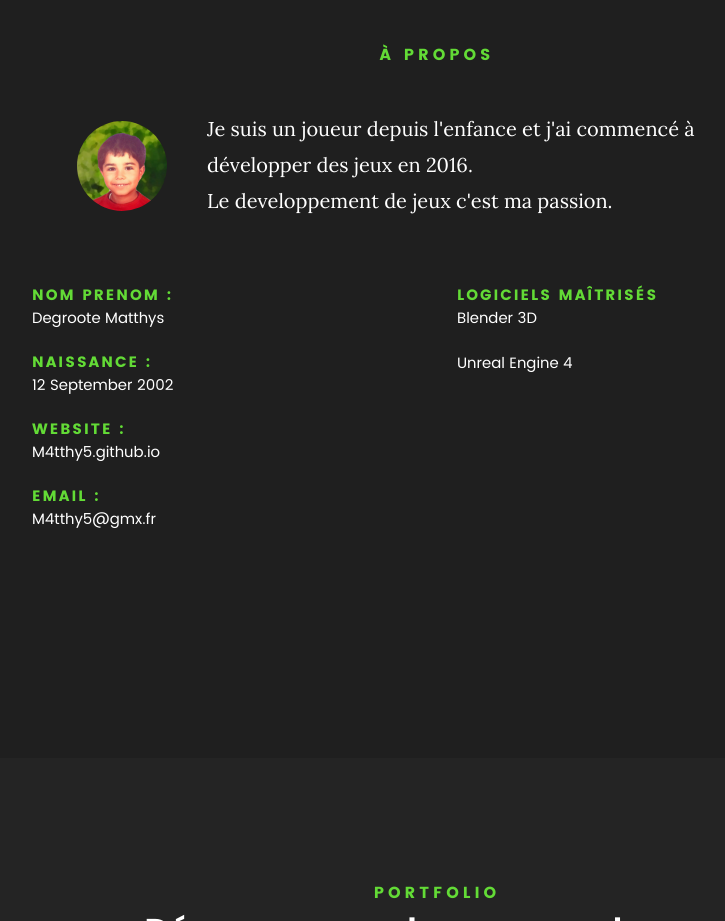
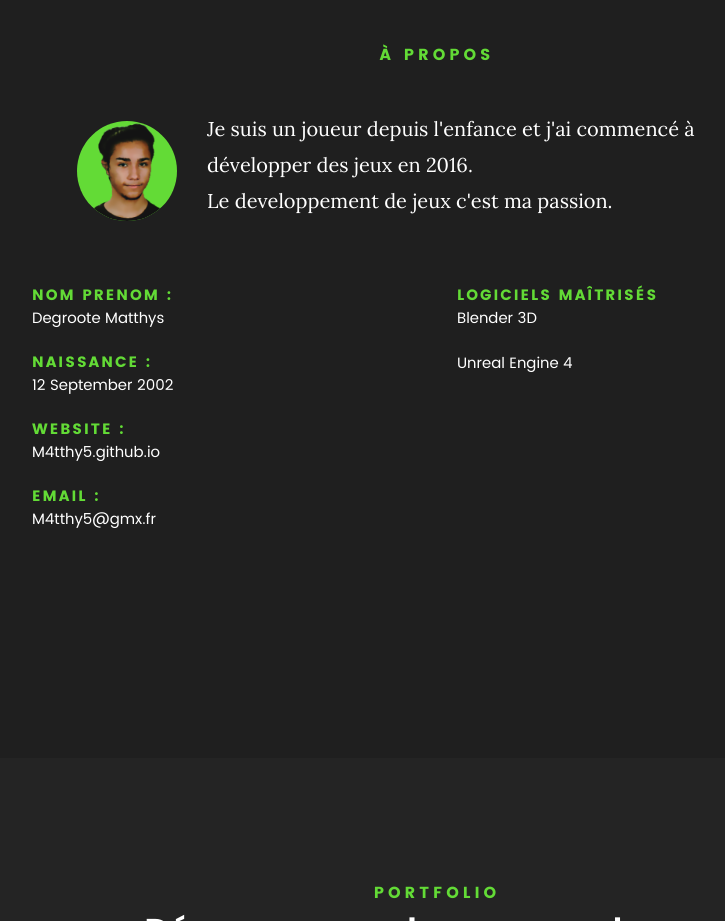
Before and after one commit to M4tthy5/M4tthy5.github.io, a plain HTML site: page index.html in a window 1280 px wide. Shown: the part 880-1801 px from the top of the page, without its empty margins (203-928 px from the left). Drawn offline with Linux system fonts and the light colour scheme.

Commit message:
pp change

```diff
--- a/css/main.css
+++ b/css/main.css
@@ -1670,9 +1670,10 @@ header .logo a {
 }
 
 .intro-info img {
-	height: 9rem;
-	width: 9rem;
+	height: 10rem;
+	width: 10rem;
 	border-radius: 50%;
+	background:var(--ColorText);
 	margin: .9rem 0 0 0;
 	float: left;
 }
--- a/index.html
+++ b/index.html
@@ -60,7 +60,7 @@
 				<h5>À propos</h5>
 				<div class="intro-info">
 
-					<img src="images/profile-pic.jpg" alt="Profile Picture">
+					<img src="images/profile-pic.png" alt="Profile Picture">
 
 					<p class="lead">Je suis un joueur depuis l'enfance et j'ai commencé à développer des jeux en 2016.<br>Le developpement de jeux c'est ma passion.</p>
 				</div>
```
Also changed, not shown: images/profile-pic.jpg (deleted), images/profile-pic.png (added).
